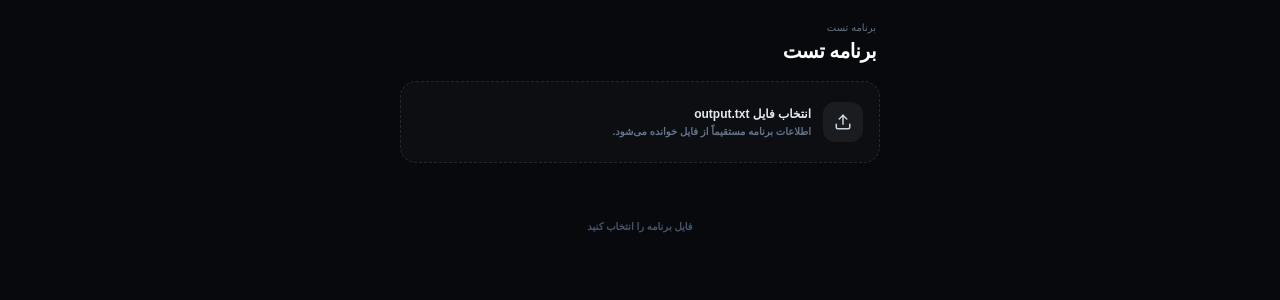
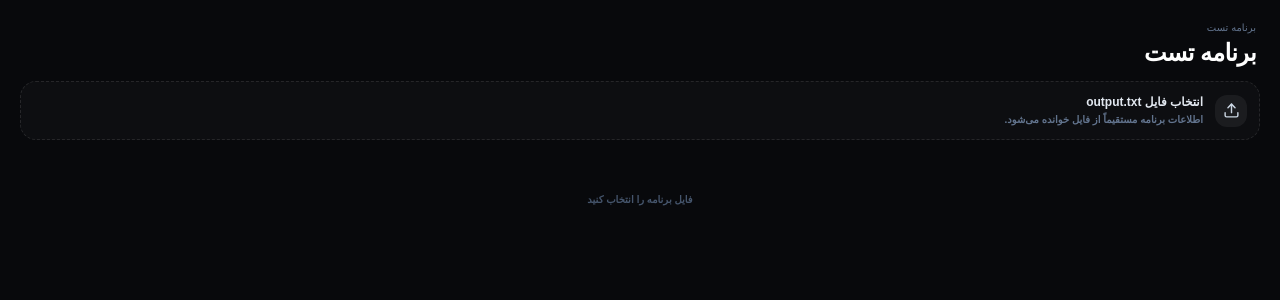
Before and after one commit to 0XiSi/study-analyzer, a Next.js app: page /planner in a window 1280 px wide. Shown: the top 300 px of the page. Built offline with nearby package versions, Linux system fonts and the light colour scheme.

Commit message:
planner page for pcs

```diff
--- a/app/planner/page.tsx
+++ b/app/planner/page.tsx
@@ -204,28 +204,36 @@ function PartCard({ part }: { part: Part }) {
 
   return (
     <div
-      className={`min-w-0 rounded-xl border px-2.5 py-2 ${style.className}`}
+      className={`min-w-0 rounded-xl border px-2.5 py-2 2xl:px-1.5 2xl:py-1.5 ${style.className}`}
     >
-      <div className="flex items-center gap-2">
+      <div className="flex items-center gap-2 2xl:gap-1.5">
         <div
-          className={`flex h-7 w-7 shrink-0 items-center justify-center rounded-lg ${style.iconClassName}`}
+          className={`
+            flex h-7 w-7 shrink-0 items-center justify-center rounded-lg
+            2xl:h-6 2xl:w-6
+            ${style.iconClassName}
+          `}
         >
-          <Icon size={14} strokeWidth={2.2} />
+          <Icon
+            size={14}
+            strokeWidth={2.2}
+            className="2xl:size-3"
+          />
         </div>
 
         <div className="min-w-0 flex-1">
           <div className="flex items-center justify-between gap-1">
-            <span className="truncate text-[11px] font-bold text-slate-200">
+            <span className="truncate text-[11px] font-bold text-slate-200 2xl:text-[10px]">
               {part.subject}
             </span>
 
-            <span className="shrink-0 rounded-md bg-white/[0.07] px-1.5 py-0.5 text-[10px] font-black text-slate-300">
+            <span className="shrink-0 rounded-md bg-white/[0.07] px-1.5 py-0.5 text-[10px] font-black text-slate-300 2xl:px-1 2xl:text-[9px]">
               {part.count}
             </span>
           </div>
 
           <div className="mt-1 flex items-center gap-1.5 whitespace-nowrap">
-            <span className="text-[10px] font-medium tabular-nums text-slate-400">
+            <span className="text-[10px] font-medium tabular-nums text-slate-400 2xl:text-[9px]">
               {part.from} ← {part.to}
             </span>
 
@@ -233,7 +241,7 @@ function PartCard({ part }: { part: Part }) {
               <>
                 <span className="h-0.5 w-0.5 rounded-full bg-slate-600" />
 
-                <span className="text-[9px] text-slate-500">
+                <span className="text-[9px] text-slate-500 2xl:text-[8px]">
                   گام {part.step}
                 </span>
               </>
@@ -295,18 +303,25 @@ export default function Page() {
   return (
     <main
       dir="rtl"
-      className="min-h-dvh bg-[#08090c] px-3 py-5 text-slate-100"
+      className="
+        min-h-dvh
+        bg-[#08090c]
+        px-3 py-4
+        text-slate-100
+        sm:px-4
+        lg:px-5 lg:py-5
+      "
     >
-      <div className="mx-auto w-full max-w-120">
+      <div className="mx-auto w-full max-w-[1900px]">
         {/* Header */}
-        <header className="mb-4 px-1">
+        <header className="mb-4 px-1 lg:mb-3">
           <div className="flex items-end justify-between">
             <div>
               <p className="text-[10px] font-medium text-slate-500">
                 برنامه تست
               </p>
 
-              <h1 className="mt-0.5 text-xl font-black tracking-tight text-white">
+              <h1 className="mt-0.5 text-xl font-black tracking-tight text-white lg:text-2xl">
                 {days.length
                   ? `برنامه ${days.length} روزه`
                   : "برنامه تست"}
@@ -315,7 +330,7 @@ export default function Page() {
 
             {days.length > 0 && (
               <div className="text-left">
-                <div className="text-lg font-black tabular-nums text-white">
+                <div className="text-lg font-black tabular-nums text-white lg:text-xl">
                   {totalTests}
                 </div>
 
@@ -328,7 +343,7 @@ export default function Page() {
         </header>
 
         {/* Upload */}
-        <label className="mb-4 block cursor-pointer">
+        <label className="mb-4 block cursor-pointer lg:mb-3">
           <input
             type="file"
             accept=".txt,text/plain"
@@ -336,10 +351,21 @@ export default function Page() {
             className="hidden"
           />
 
-          <div className="rounded-2xl border border-dashed border-white/10 bg-white/[0.025] px-4 py-5 transition hover:border-white/20 hover:bg-white/[0.04]">
+          <div
+            className="
+              rounded-2xl
+              border border-dashed border-white/10
+              bg-white/[0.025]
+              px-4 py-4
+              transition
+              hover:border-white/20
+              hover:bg-white/[0.04]
+              lg:px-3 lg:py-3
+            "
+          >
             <div className="flex items-center gap-3">
-              <div className="flex h-10 w-10 shrink-0 items-center justify-center rounded-xl bg-white/[0.06] text-slate-300">
-                <Upload size={18} />
+              <div className="flex h-9 w-9 shrink-0 items-center justify-center rounded-xl bg-white/[0.06] text-slate-300 lg:h-8 lg:w-8">
+                <Upload size={17} />
               </div>
 
               <div className="min-w-0">
@@ -366,7 +392,19 @@ export default function Page() {
 
         {/* Days */}
         {days.length > 0 && (
-          <div className="space-y-2">
+          <div
+            className="
+              grid gap-2
+
+              grid-cols-1
+              sm:grid-cols-2
+              md:grid-cols-3
+              lg:grid-cols-4
+              xl:grid-cols-5
+
+              2xl:grid-cols-10
+            "
+          >
             {days.map((parts, index) => {
               const dayNumber = index + 1;
 
@@ -378,25 +416,49 @@ export default function Page() {
               return (
                 <section
                   key={dayNumber}
-                  className="rounded-2xl border border-white/[0.07] bg-white/[0.025] p-2.5"
+                  className="
+                    min-w-0
+                    rounded-2xl
+                    border border-white/[0.07]
+                    bg-white/[0.025]
+                    p-2.5
+                    lg:p-2
+
+                    2xl:min-h-[calc(100vh-145px)]
+                    2xl:p-2
+                  "
                 >
-                  <div className="mb-2 flex items-center justify-between px-1">
+                  {/* Day header */}
+                  <div className="mb-2 flex items-center justify-between px-1 2xl:mb-1.5">
                     <div className="flex items-center gap-2">
-                      <div className="flex h-7 w-7 items-center justify-center rounded-lg bg-white/[0.07] text-xs font-black text-white">
+                      <div
+                        className="
+                          flex h-7 w-7
+                          items-center justify-center
+                          rounded-lg
+                          bg-white/[0.07]
+                          text-xs font-black text-white
+
+                          2xl:h-6
+                          2xl:w-6
+                          2xl:text-[10px]
+                        "
+                      >
                         {dayNumber}
                       </div>
 
-                      <span className="text-xs font-bold text-slate-300">
+                      <span className="text-xs font-bold text-slate-300 2xl:text-[10px]">
                         روز {dayNumber}
                       </span>
                     </div>
 
-                    <span className="text-[10px] font-medium text-slate-500">
+                    <span className="text-[10px] font-medium text-slate-500 2xl:text-[9px]">
                       {total} تست
                     </span>
                   </div>
 
-                  <div className="grid grid-cols-2 gap-1.5">
+                  {/* Parts */}
+                  <div className="grid grid-cols-1 gap-1.5 2xl:gap-1">
                     {parts.map((part, partIndex) => (
                       <PartCard
                         key={`${dayNumber}-${partIndex}`}
```
